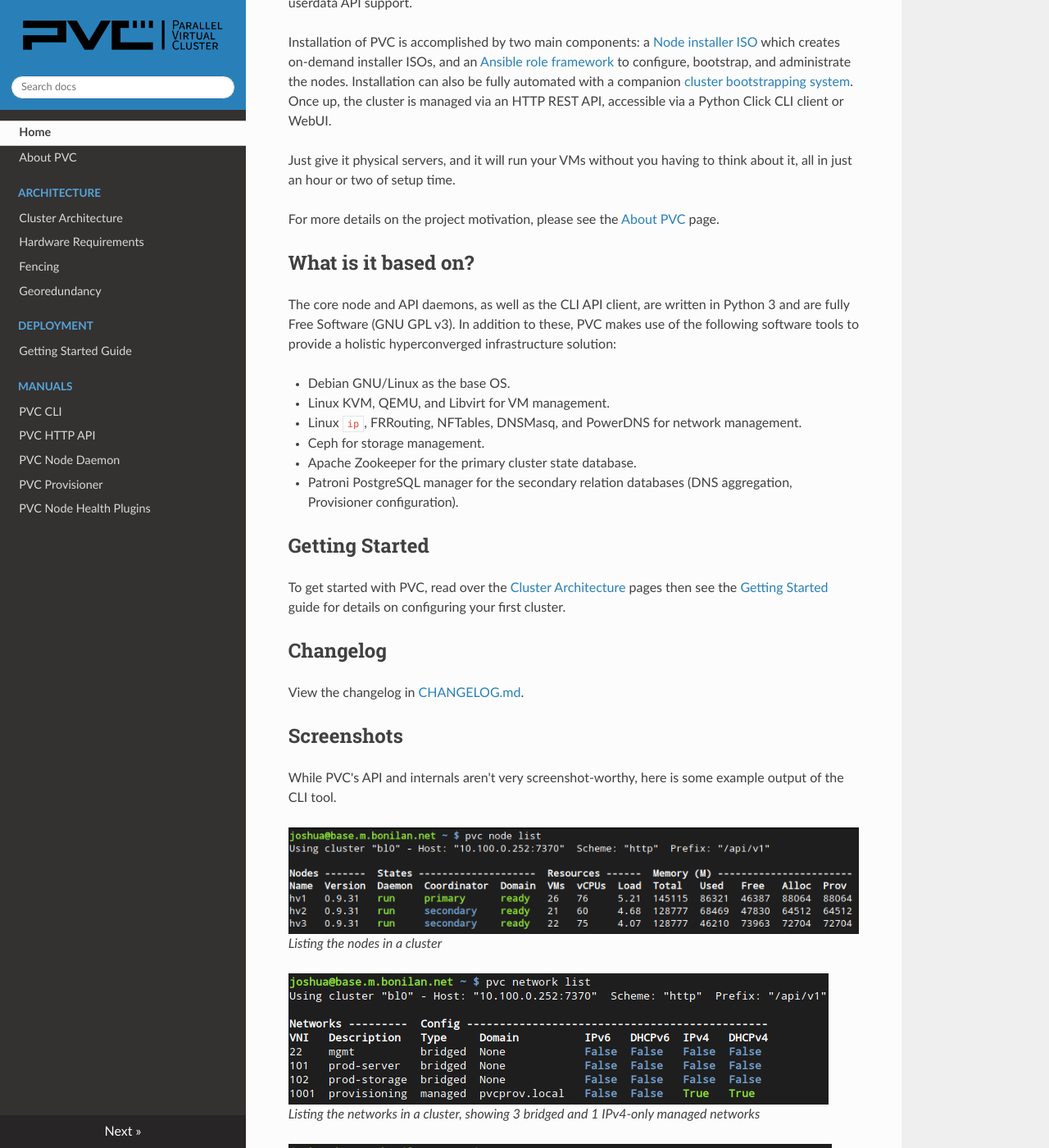
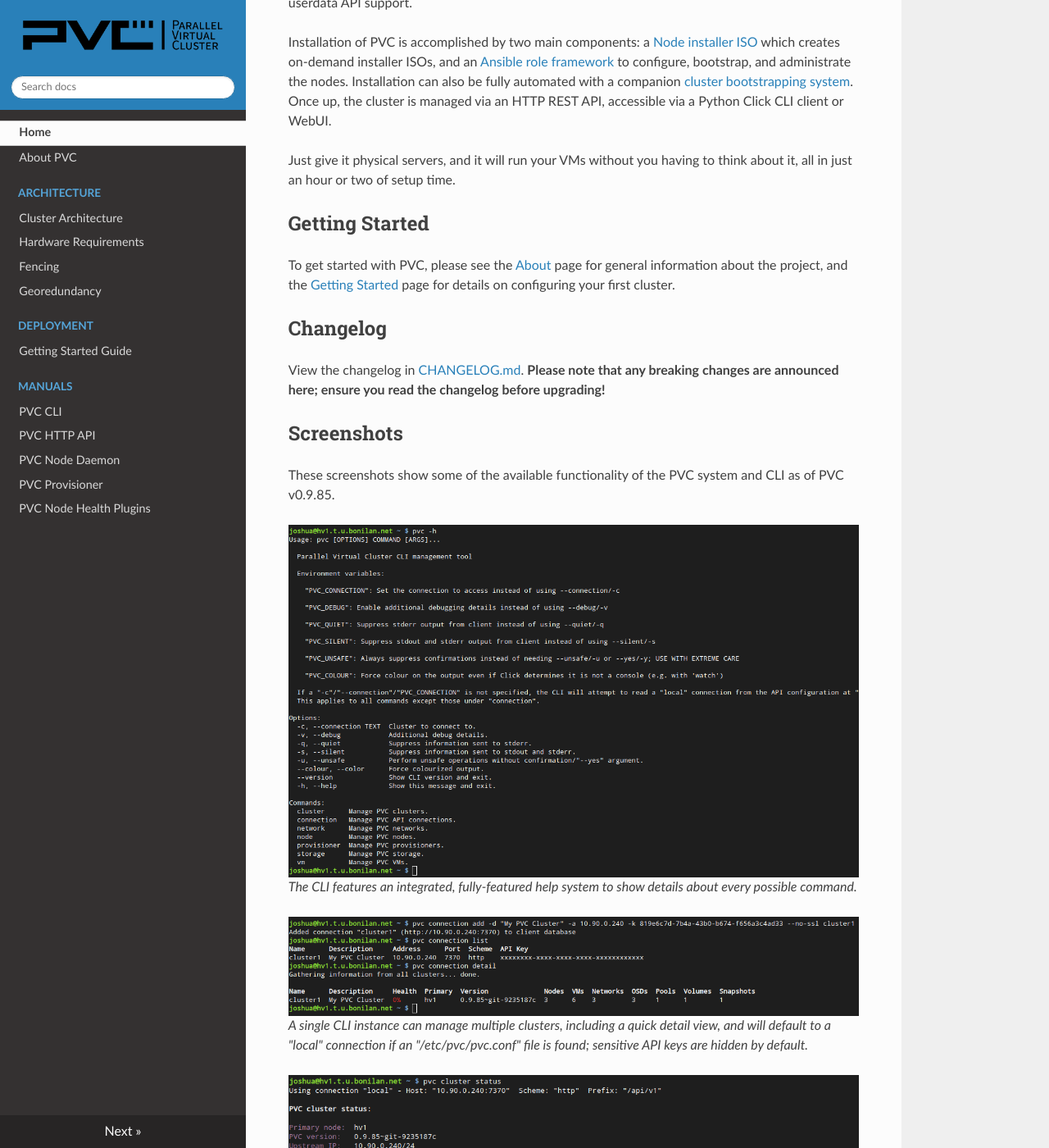
Before and after one commit to parallelvirtualcluster/docs, an MkDocs documentation site: the page built from docs/index.md, in a window 1280 px wide and 1400 px high, scrolled down 929 px. Shown: the whole window at 82% size. Built offline with MkDocs 1.6.1, drawn with Linux system fonts in a browser that asks for light colours; nearby versions of some CDN libraries; some of the changed text lies outside the part shown.

Commit message:
Update index.md to match project README

```diff
--- a/docs/index.md
+++ b/docs/index.md
@@ -2,8 +2,9 @@
 <img alt="Logo banner" src="images/pvc_logo_black.png"/>
 <br/><br/>
 <a href="https://github.com/parallelvirtualcluster/pvc"><img alt="License" src="https://img.shields.io/github/license/parallelvirtualcluster/pvc"/></a>
+<a href="https://github.com/psf/black"><img alt="Code style: Black" src="https://img.shields.io/badge/code%20style-black-000000.svg"/></a>
 <a href="https://github.com/parallelvirtualcluster/pvc/releases"><img alt="Release" src="https://img.shields.io/github/release-pre/parallelvirtualcluster/pvc"/></a>
-<a href="https://parallelvirtualcluster.readthedocs.io/en/latest/?badge=latest"><img alt="Documentation Status" src="https://readthedocs.org/projects/parallelvirtualcluster/badge/?version=latest"/></a>
+<a href="https://docs.parallelvirtualcluster.org/en/latest/?badge=latest"><img alt="Documentation Status" src="https://readthedocs.org/projects/parallelvirtualcluster/badge/?version=latest"/></a>
 </p>
 
 ## What is PVC?
@@ -22,38 +23,58 @@
 
 Just give it physical servers, and it will run your VMs without you having to think about it, all in just an hour or two of setup time.
 
-For more details on the project motivation, please see the [About PVC](about-pvc.md) page.
-
-## What is it based on?
-
-The core node and API daemons, as well as the CLI API client, are written in Python 3 and are fully Free Software (GNU GPL v3). In addition to these, PVC makes use of the following software tools to provide a holistic hyperconverged infrastructure solution:
-
-  * Debian GNU/Linux as the base OS.
-  * Linux KVM, QEMU, and Libvirt for VM management.
-  * Linux `ip`, FRRouting, NFTables, DNSMasq, and PowerDNS for network management.
-  * Ceph for storage management.
-  * Apache Zookeeper for the primary cluster state database.
-  * Patroni PostgreSQL manager for the secondary relation databases (DNS aggregation, Provisioner configuration).
-
-
 ## Getting Started
 
-To get started with PVC, read over the [Cluster Architecture](architecture/cluster-architecture.md) pages then see the [Getting Started](deployment/getting-started.md) guide for details on configuring your first cluster.
-
+To get started with PVC, please see the [About](https://docs.parallelvirtualcluster.org/en/latest/about-pvc/) page for general information about the project, and the [Getting Started](https://docs.parallelvirtualcluster.org/en/latest/deployment/getting-started/) page for details on configuring your first cluster.
 
 ## Changelog
 
-View the changelog in [CHANGELOG.md](https://github.com/parallelvirtualcluster/pvc/blob/master/CHANGELOG.md).
-
+View the changelog in [CHANGELOG.md](CHANGELOG.md). **Please note that any breaking changes are announced here; ensure you read the changelog before upgrading!**
 
 ## Screenshots
 
-While PVC's API and internals aren't very screenshot-worthy, here is some example output of the CLI tool.
+These screenshots show some of the available functionality of the PVC system and CLI as of PVC v0.9.85.
 
-<p><img alt="Node listing" src="images/pvc-nodes.png"/><br/><i>Listing the nodes in a cluster</i></p>
+<p><img alt="0. Integrated help" src="images/0-integrated-help.png"/><br/>
+<i>The CLI features an integrated, fully-featured help system to show details about every possible command.</i>
+</p>
 
-<p><img alt="Network listing" src="images/pvc-networks.png"/><br/><i>Listing the networks in a cluster, showing 3 bridged and 1 IPv4-only managed networks</i></p>
+<p><img alt="1. Connection management" src="images/1-connection-management.png"/><br/>
+<i>A single CLI instance can manage multiple clusters, including a quick detail view, and will default to a "local" connection if an "/etc/pvc/pvc.conf" file is found; sensitive API keys are hidden by default.</i>
+</p>
 
-<p><img alt="VM listing and migration" src="images/pvc-migration.png"/><br/><i>Listing a limited set of VMs and migrating one with status updates</i></p>
+<p><img alt="2. Cluster details and output formats" src="images/2-cluster-details-and-output-formats.png"/><br/>
+<i>PVC can show the key details of your cluster at a glance, including health, persistent fault events, and key resources; the CLI can output both in pretty human format and JSON for easier machine parsing in scripts.</i>
+</p>
 
-<p><img alt="Node logs" src="images/pvc-nodelog.png"/><br/><i>Viewing the logs of a node (keepalives and VM [un]migration)</i></p>
+<p><img alt="3. Node information" src="images/3-node-information.png"/><br/>
+<i>PVC can show details about the nodes in the cluster, including their live health and resource utilization.</i>
+</p>
+
+<p><img alt="4. VM information" src="images/4-vm-information.png"/><br/>
+<i>PVC can show details about the VMs in the cluster, including their state, resource allocations</i>
+</p>
+
+<p><img alt="5. VM details" src="images/5-vm-details.png"/><br/>
+<i>In addition to the above basic details, PVC can also show extensive information about a running VM's devices and other resource utilization.</i>
+</p>
+
+<p><img alt="6. Network information" src="images/6-network-information.png"/><br/>
+<i>PVC has two major client network types, and ensures a consistent configuration of client networks across the entire cluster; managed networks can feature DHCP, DNS, firewall, and other functionality including DHCP reservations.</i>
+</p>
+
+<p><img alt="7. Storage information" src="images/7-storage-information.png"/><br/>
+<i>PVC provides a convenient abstracted view of the underlying Ceph system and can manage all core aspects of it.</i>
+</p>
+
+<p><img alt="8. VM and node logs" src="images/8-vm-and-node-logs.png"/><br/>
+<i>PVC can display logs from VM serial consoles (if properly configured) and nodes in-client to facilitate quick troubleshooting.</i>
+</p>
+
+<p><img alt="9. VM and worker tasks" src="images/9-vm-and-worker-tasks.png"/><br/>
+<i>PVC provides full VM lifecycle management, as well as long-running worker-based commands (in this example, clearing a VM's storage locks).</i>
+</p>
+
+<p><img alt="10. Provisioner" src="images/10-provisioner.png"/><br/>
+<i>PVC features an extensively customizable and configurable VM provisioner system, including EC2-compatible CloudInit support, allowing you to define flexible VM profiles and provision new VMs with a single command.</i>
+</p>
```
Also changed, not shown: docs/images/0-integrated-help.png (added), docs/images/1-connection-management.png (added), docs/images/10-provisioner.png (added), docs/images/2-cluster-details-and-output-formats.png (added), docs/images/3-node-information.png (added), docs/images/4-vm-information.png (added), docs/images/5-vm-details.png (added), docs/images/6-network-information.png (added), docs/images/7-storage-information.png (added), docs/images/8-vm-and-node-logs.png (added), docs/images/9-vm-and-worker-tasks.png (added), docs/images/pvc-migration.png (deleted), docs/images/pvc-networks.png (deleted), docs/images/pvc-nodelog.png (deleted), 1 more files.
